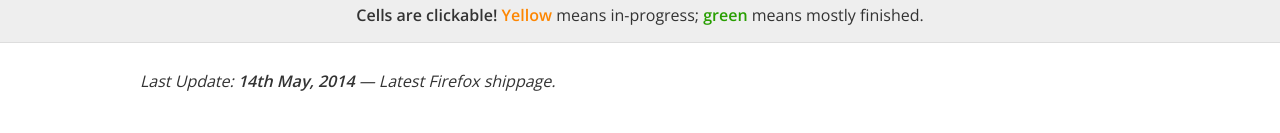
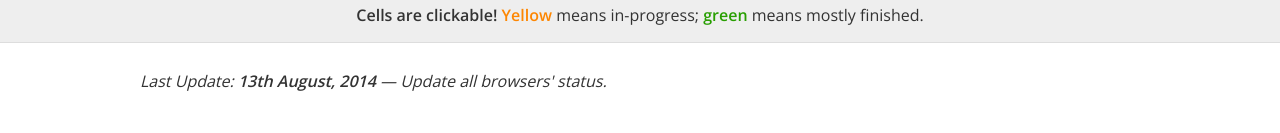
Before and after one commit to jonrimmer/are-we-componentized-yet, a plain HTML site: page index.html in a window 1280 px wide. Shown: the part 592-725 px from the top of the page. Drawn offline with nearby package versions, Linux system fonts and the light colour scheme.

Commit message:
Last update

```diff
--- a/index.html
+++ b/index.html
@@ -76,7 +76,7 @@
 
 		<div id="content">
 			<p>
-				<i>Last Update: <strong>14th May, 2014</strong> — Latest Firefox shippage.</i>
+				<i>Last Update: <strong>13th August, 2014</strong> — Update all browsers' status.</i>
 			</p>
 
 			<h2 id="wtf">Web Components!?</h2>
```
